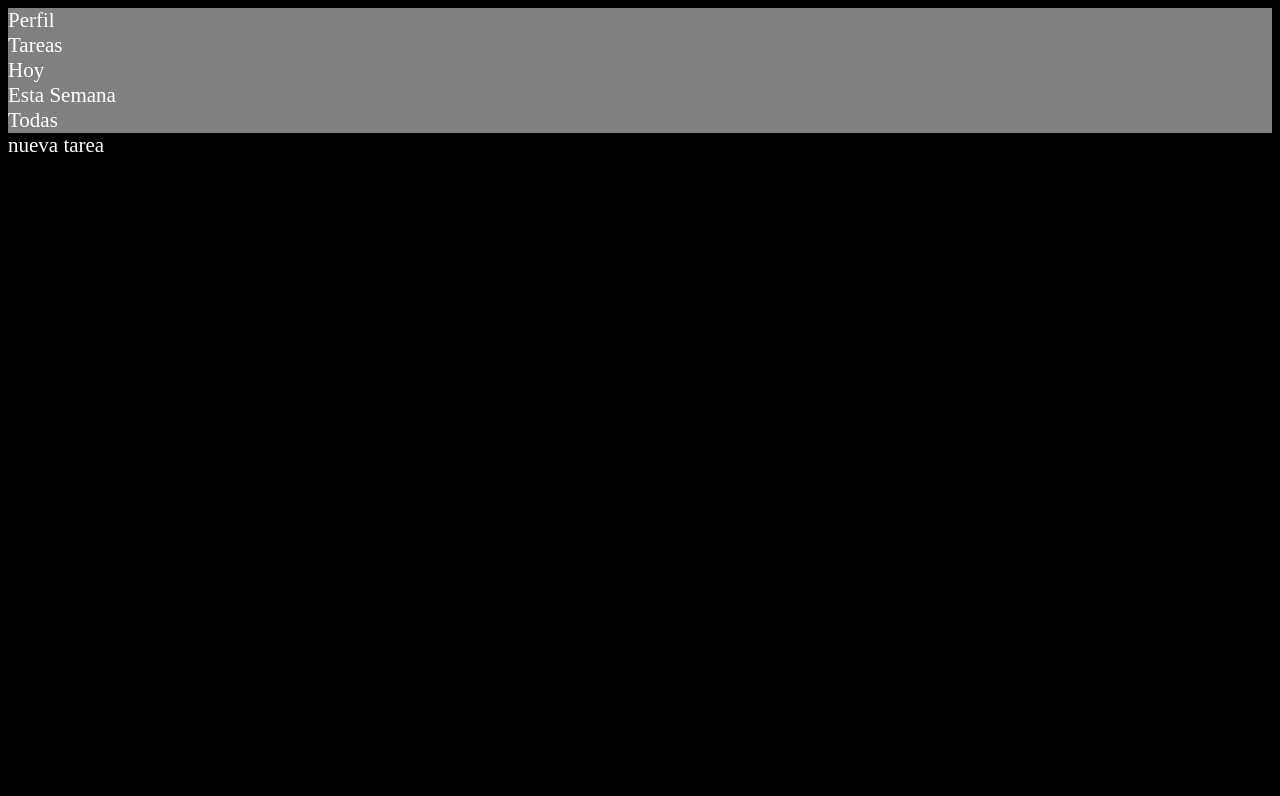
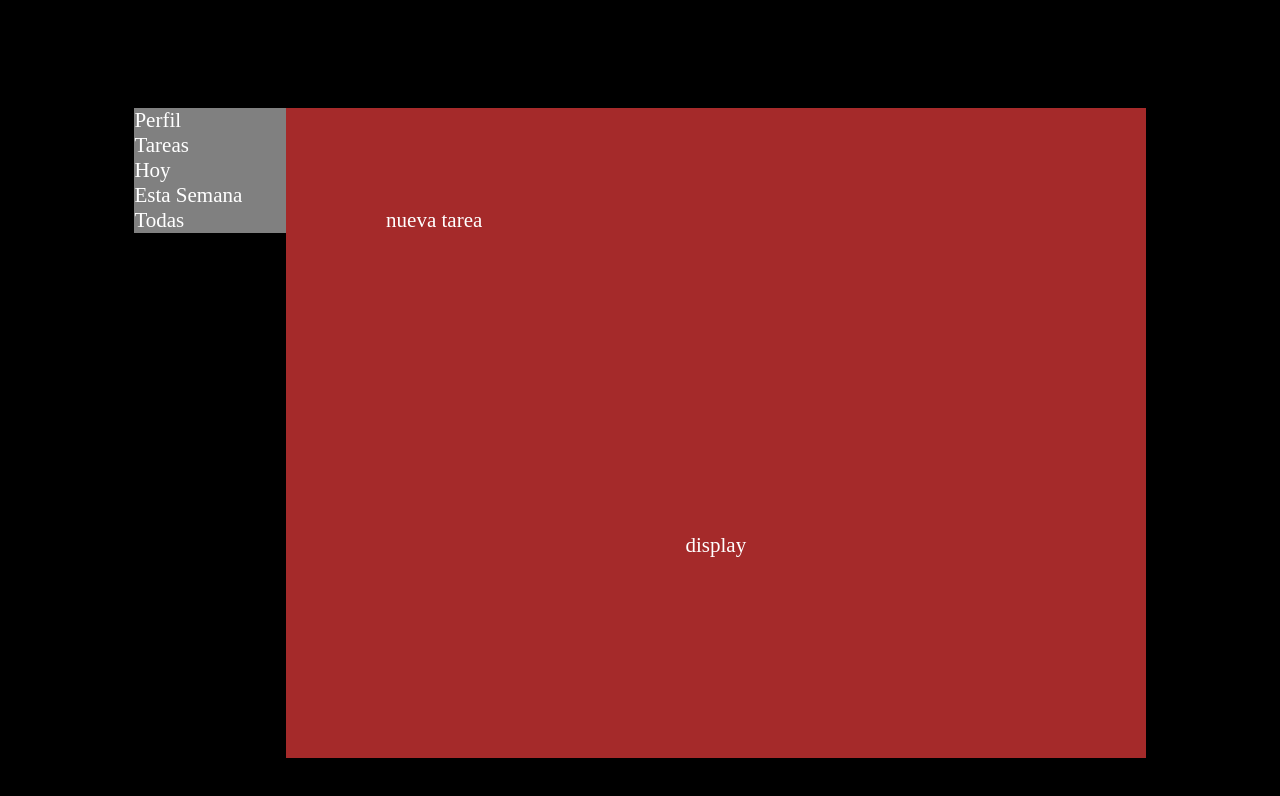
Before and after one commit to jorgeburgueno/listaTareas, a plain HTML site: page index.html in a window 1280 px wide. Drawn offline with Linux system fonts and the light colour scheme.

Commit message:
diseno basico

```diff
--- a/index.html
+++ b/index.html
@@ -7,6 +7,7 @@
     <link rel="stylesheet" href="style.css">
 </head>
 <body>
+    <div class="container">
         <div class = "columna">
             <div>Perfil</div>
             <div>Tareas</div>
@@ -16,8 +17,9 @@
         </div>
         <div class="bloque">
             <div class="crear-tarea">nueva tarea</div>
-    <div class="display"></div>
+            <div class="display">display</div>
             <div class="nueva-tarea"></div>
+        </div>
     </div>
 </body>
 </html>
--- a/style.css
+++ b/style.css
@@ -4,6 +4,38 @@ body{
     font-size: 21px;
 }
 
+.container {
+    width: 80% ;
+    margin: 0 auto;
+}
+
 .columna {
     background-color: gray;
+    float: left;
+    width: 15%;
+    margin-top: 100px;
+
 }
+
+.bloque {
+    float: right;
+    width: 85%;
+    margin-top: 100px;
+    background-color: brown;
+    display: flex;
+    flex-direction: column;
+
+
+}
+
+.crear-tarea {
+    display: flex;
+    justify-content: flex-start;
+    padding: 100px;
+}
+
+.display {
+    display: flex;
+    justify-content: center;
+    padding: 200px;
+}
```
Lines whose indentation alone changed are shown as unchanged.
